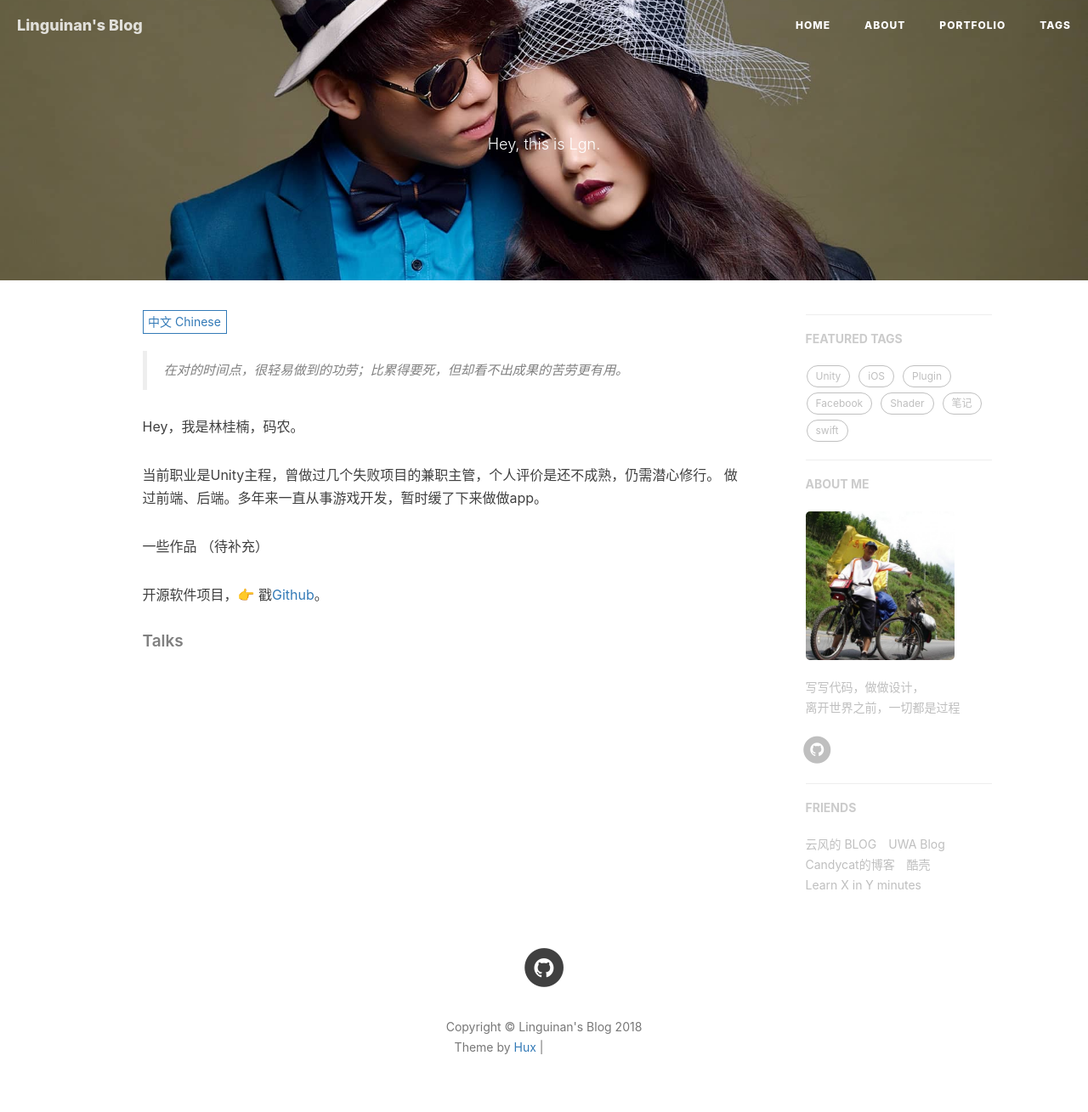
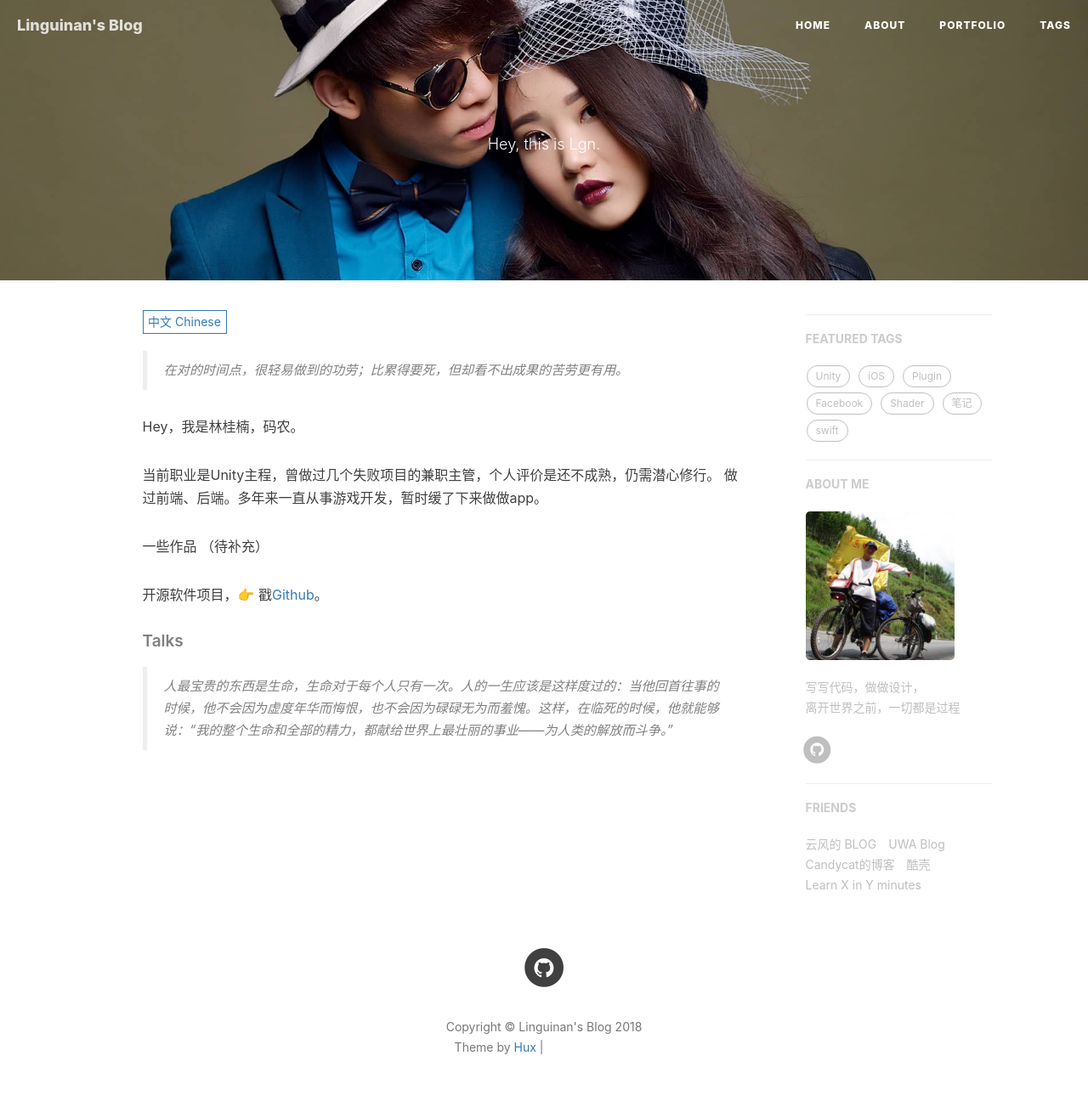
Before and after one commit to linguinan/linguinan.github.io, a Jekyll site: the page built from about.html, in a window 1280 px wide. Shown: the whole page at 85% size. Built offline with Jekyll 4.4.1, drawn with Linux system fonts in a browser that asks for light colours; nearby versions of some CDN libraries; comment, search, counter and statistics services are not loaded; grey boxes are pictures that could not be loaded.

Commit message:
add famous sentence

```diff
--- a/_includes/about/zh.md
+++ b/_includes/about/zh.md
@@ -12,3 +12,5 @@ Hey，我是林桂楠，码农。
 
 
 ##### Talks
+
+> 人最宝贵的东西是生命，生命对于每个人只有一次。人的一生应该是这样度过的：当他回首往事的时候，他不会因为虚度年华而悔恨，也不会因为碌碌无为而羞愧。这样，在临死的时候，他就能够说：“我的整个生命和全部的精力，都献给世界上最壮丽的事业——为人类的解放而斗争。”
```
